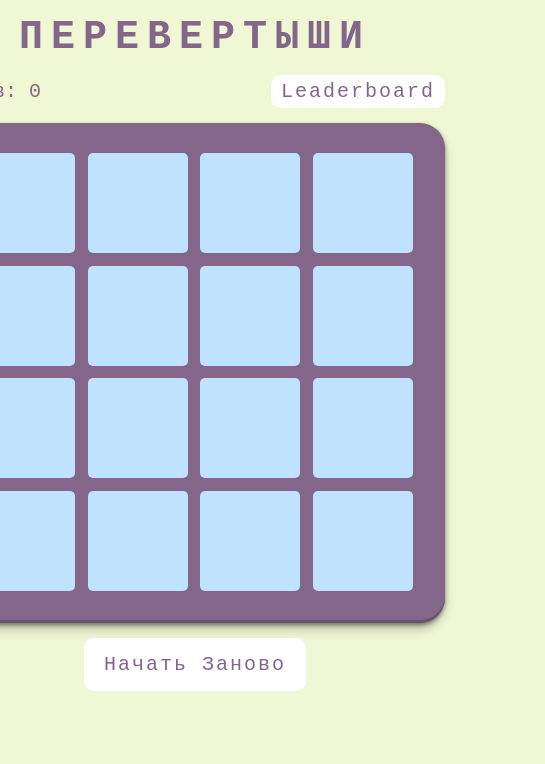
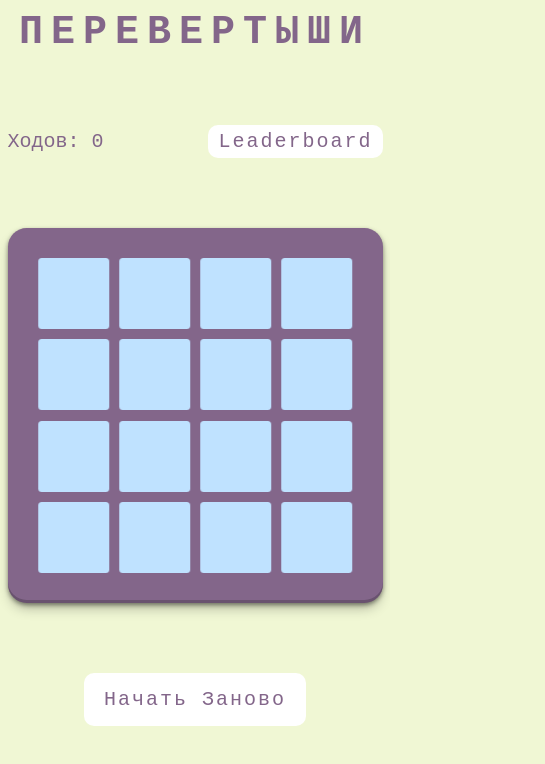
Before and after one commit to VaultDweller13/junior-hackathon, a React (Vite) app: page / in a window 390 px wide. Shown: the top 764 px of the page, 545 px wide, since content can reach past the window. Built offline with nearby package versions, Linux system fonts and the light colour scheme; no server answers.

Commit message:
refactor: add adaptivity

```diff
--- a/src/components/MainLayout.module.css
+++ b/src/components/MainLayout.module.css
@@ -60,8 +60,21 @@
 
   border-radius: 5%;
   background-color: rgb(131, 102, 138);
-  box-shadow: rgba(0, 0, 0, 0.4) 0px 2px 4px,
-    rgba(0, 0, 0, 0.3) 0px 7px 13px -3px, rgba(0, 0, 0, 0.2) 0px -3px 0px inset;
+  box-shadow: rgba(0, 0, 0, 0.4) 0px 2px 4px, rgba(0, 0, 0, 0.3) 0px 7px 13px -3px,
+    rgba(0, 0, 0, 0.2) 0px -3px 0px inset;
+}
+
+@media (max-width: 505px) {
+  .field {
+    width: 430px;
+    height: 430px;
+  }
+}
+@media (max-width: 435px) {
+  .field {
+    width: 375px;
+    height: 375px;
+  }
 }
 
 .field-disabled {
--- a/src/components/Sidebar.module.css
+++ b/src/components/Sidebar.module.css
@@ -3,7 +3,6 @@
   display: flex;
   flex-direction: column;
   top: 0;
-  width: 30%;
   height: 100%;
   padding: 0;
   background-color: rgb(131, 102, 138);
--- a/src/index.css
+++ b/src/index.css
@@ -13,13 +13,21 @@
 }
 
 .container {
-  position: relative;
-  max-width: 800px;
-  margin: 0 auto;
   display: flex;
   flex-direction: column;
   justify-content: center;
   gap: 15px;
-  padding: 15px 100px;
+  padding: 10px 0px;
   align-items: center;
 }
+
+@media (max-width: 500px) {
+  .container {
+    gap: 50px;
+  }
+}
+@media (max-width: 450px) {
+  .container {
+    gap: 70px;
+  }
+}
```
Also changed, not shown: 1 other file (tests, documents, lock files or other folders).
